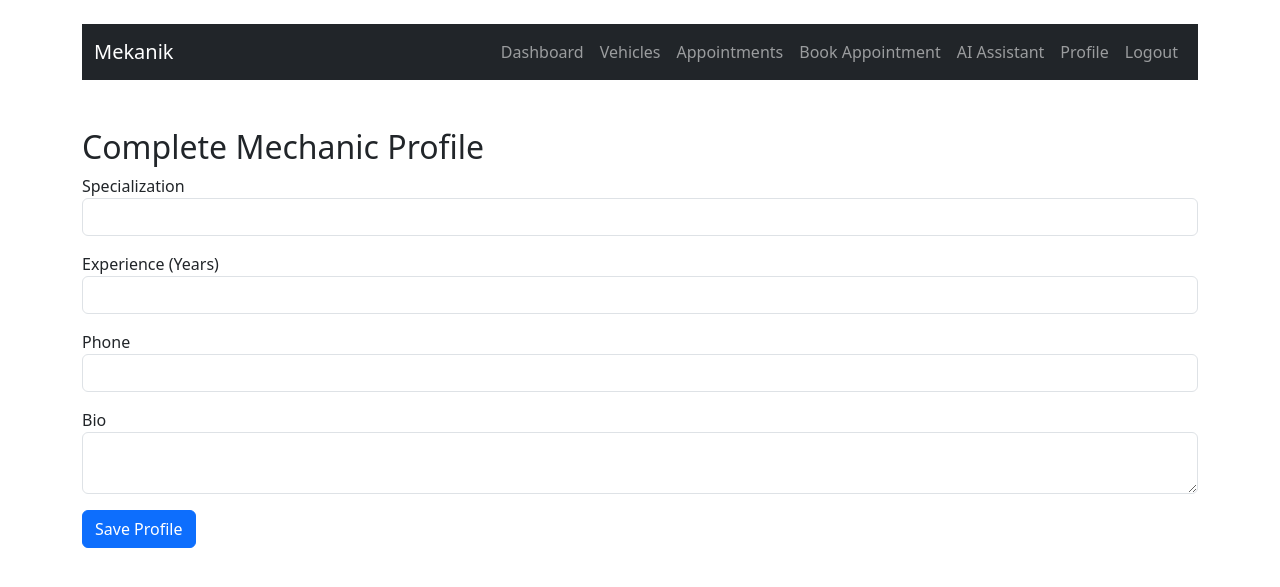
After one commit to anandupanickar27-hue/mekanik-ai-vehicle-service-platform, a Flask app: page /complete-mechanic-profile in a window 1280 px wide. The commit adds this page. Shown: the top 587 px of the page. Run offline with Flask 3, Linux system fonts and the light colour scheme; the visitor is signed in with stand-in values (Sample User, id 1).

Commit message:
Add mechanic profile system and role based login flow

```diff
--- a/app/routes.py
+++ b/app/routes.py
@@ -1,11 +1,10 @@
 from flask import render_template, request
 from app import app
 
-from app.models import User
+from app.models import User, Vehicle, Appointment, MechanicProfile
+from flask_login import current_user
 from app import db
 from flask import redirect, url_for
-from app.models import User, Vehicle
-from app.models import Appointment, Vehicle
 from app.ai_helper import categorize_issue
 from app.gemini_helper import ask_gemini
 from sqlalchemy import or_
@@ -13,6 +12,23 @@ from werkzeug.security import (
     generate_password_hash,
     check_password_hash
 )
+from flask_login import login_required
+from flask_login import logout_user
+
+from functools import wraps
+from flask_login import current_user
+
+def admin_required(f):
+
+    @wraps(f)
+    def decorated_function(*args, **kwargs):
+
+        if current_user.role != "admin":
+            return "Access Denied"
+
+        return f(*args, **kwargs)
+
+    return decorated_function
 
 @app.route("/test-form", methods=["GET", "POST"])
 def test_form():
@@ -27,11 +43,15 @@ def test_form():
 
 @app.route("/")
 def home():
-    return render_template(
-        "index.html",
-        platform_name="Mekanik",
-        owner="Anandu"
-    )
+
+    if current_user.is_authenticated:
+
+        if current_user.role == "mechanic":
+            return redirect(url_for("mechanic_dashboard"))
+
+        return redirect(url_for("dashboard"))
+
+    return render_template("index.html")
 
 
 from flask_login import login_user
@@ -55,9 +75,18 @@ def login():
 
             login_user(user)
 
-            return redirect(
-                url_for("dashboard")
-            )
+            if user.role == "mechanic":
+
+                if not user.mechanic_profile:
+                    return redirect(
+                    url_for("complete_mechanic_profile")
+                     )
+
+                return redirect(
+                url_for("mechanic_dashboard")
+                )
+
+            return redirect(url_for("dashboard"))
 
         return "Invalid email or password"
 
@@ -71,11 +100,13 @@ def register():
         name = request.form["name"]
         email = request.form["email"]
         password = request.form["password"]
+        role = request.form["role"]
 
         user = User(
             name=name,
             email=email,
-            password=generate_password_hash(password)
+            password=generate_password_hash(password),
+            role=role
         )
 
         db.session.add(user)
@@ -86,10 +117,13 @@ def register():
     return render_template("register.html")
 
 @app.route("/vehicle/<int:id>")
+@login_required
 def vehicle(id):
     return f"Vehicle ID: {id}"
 
 @app.route("/add-user", methods=["GET", "POST"])
+@login_required
+@admin_required
 def add_user():
 
     if request.method == "POST":
@@ -110,6 +144,8 @@ def add_user():
     return render_template("add_user.html")
 
 @app.route("/users")
+@login_required
+@admin_required
 def users():
 
     users = User.query.all()
@@ -120,6 +156,8 @@ def users():
     )
 
 @app.route("/delete-user/<int:id>")
+@login_required
+@admin_required
 def delete_user(id):
 
     user = User.query.get(id)
@@ -131,6 +169,8 @@ def delete_user(id):
     return redirect(url_for("users"))
 
 @app.route("/edit-user/<int:id>", methods=["GET", "POST"])
+@login_required
+@admin_required
 def edit_user(id):
 
     user = User.query.get(id)
@@ -150,10 +190,11 @@ def edit_user(id):
     )
 
 @app.route("/add-vehicle", methods=["GET", "POST"])
+@login_required
 def add_vehicle():
 
     if request.method == "POST":
-        user_id = request.form["user_id"]
+        user_id = current_user.id
         company = request.form["company"]
         model = request.form["model"]
         year = request.form["year"]
@@ -171,22 +212,23 @@ def add_vehicle():
         db.session.commit()
         return "Vehicle saved successfully!"
 
-    users = User.query.all()
-
     return render_template(
         "add_vehicle.html",
-        users=users
         )
 
 
 @app.route("/vehicles")
+@login_required
 def vehicles():
-    vehicles=Vehicle.query.all()
+    vehicles = Vehicle.query.filter_by(
+                user_id=current_user.id
+                ).all()
 
     return render_template("vehicles.html", vehicles=vehicles )
 
 
 @app.route("/book-appointment", methods=["GET", "POST"])
+@login_required
 def book_appointment():
 
     if request.method == "POST":
@@ -221,7 +263,9 @@ def book_appointment():
 
         return "Appointment booked successfully!"
 
-    vehicles = Vehicle.query.all()
+    vehicles = Vehicle.query.filter_by(
+                user_id=current_user.id
+                ).all()
 
     return render_template(
         "book_appointment.html",
@@ -229,6 +273,7 @@ def book_appointment():
     )
 
 @app.route("/appointments")
+@login_required
 def appointments():
 
     search = request.args.get("search", "")
@@ -244,7 +289,9 @@ def appointments():
     if status:
         query = query.filter_by(status=status)
 
-    appointments = query.all()
+    query = Appointment.query.join(Vehicle).filter(
+            Vehicle.user_id == current_user.id
+            )
 
     return render_template(
         "appointments.html",
@@ -254,9 +301,13 @@ def appointments():
     )
 
 @app.route("/appointment/<int:id>")
+@login_required
 def appointment_details(id):
 
     appointment = Appointment.query.get(id)
+
+    if appointment.vehicle.user_id != current_user.id:
+        return "Access Denied"
 
     return render_template(
         "appointment_details.html",
@@ -264,6 +315,8 @@ def appointment_details(id):
     )
 
 @app.route("/update-status/<int:id>", methods=["GET", "POST"])
+@login_required
+@admin_required
 def update_status(id):
 
     appointment = Appointment.query.get(id)
@@ -282,58 +335,36 @@ def update_status(id):
     )
 
 @app.route("/dashboard")
+@login_required
 def dashboard():
 
-    total_users = User.query.count()
-
-    total_vehicles = Vehicle.query.count()
-
-    total_appointments = Appointment.query.count()
-
-    pending_appointments = Appointment.query.filter_by(
-        status="Pending"
+    my_vehicles = Vehicle.query.filter_by(
+        user_id=current_user.id
     ).count()
 
-    completed_appointments = Appointment.query.filter_by(
-        status="Completed"
+    my_appointments = Appointment.query.join(Vehicle).filter(
+        Vehicle.user_id == current_user.id
     ).count()
 
-    brake_count = Appointment.query.filter_by(
-    category="Brake"
+    pending_appointments = Appointment.query.join(Vehicle).filter(
+        Vehicle.user_id == current_user.id,
+        Appointment.status == "Pending"
     ).count()
 
-    battery_count = Appointment.query.filter_by(
-    category="Battery"
-    ).count()
-
-    engine_count = Appointment.query.filter_by(
-    category="Engine"
-    ).count()
-
-    tire_count = Appointment.query.filter_by(
-    category="Tire"
-    ).count()
-
-    general_count = Appointment.query.filter_by(
-    category="General"
+    completed_appointments = Appointment.query.join(Vehicle).filter(
+        Vehicle.user_id == current_user.id,
+        Appointment.status == "Completed"
     ).count()
 
     return render_template(
-    "dashboard.html",
-    total_users=total_users,
-    total_vehicles=total_vehicles,
-    total_appointments=total_appointments,
-    pending_appointments=pending_appointments,
-    completed_appointments=completed_appointments,
-
-    brake_count=brake_count,
-    battery_count=battery_count,
-    engine_count=engine_count,
-    tire_count=tire_count,
-    general_count=general_count
-)
-
+        "dashboard.html",
+        my_vehicles=my_vehicles,
+        my_appointments=my_appointments,
+        pending_appointments=pending_appointments,
+        completed_appointments=completed_appointments
+    )
 @app.route("/ai-assistant", methods=["GET", "POST"])
+@login_required
 def ai_assistant():
 
     response = None
@@ -362,3 +393,56 @@ def ai_assistant():
         "ai_assistant.html",
         response=response
     )
+
+@app.route("/logout")
+@login_required
+def logout():
+
+    logout_user()
+
+    return redirect(url_for("login"))
+
+@app.route("/profile")
+@login_required
+def profile():
+
+    return render_template(
+        "profile.html",
+        user=current_user
+    )
+
+@app.route("/mechanic-dashboard")
+@login_required
+def mechanic_dashboard():
+
+    return render_template(
+        "mechanic_dashboard.html"
+    )
+
+@app.route("/complete-mechanic-profile", methods=["GET", "POST"])
+@login_required
+def complete_mechanic_profile():
+
+    if request.method == "POST":
+
+        specialization = request.form["specialization"]
+        experience = request.form["experience"]
+        phone = request.form["phone"]
+        bio = request.form["bio"]
+
+        profile = MechanicProfile(
+            user_id=current_user.id,
+            specialization=specialization,
+            experience=experience,
+            phone=phone,
+            bio=bio
+        )
+
+        db.session.add(profile)
+        db.session.commit()
+
+        return redirect(url_for("mechanic_dashboard"))
+
+    return render_template(
+        "complete_mechanic_profile.html"
+    )
--- a/app/templates/base.html
+++ b/app/templates/base.html
@@ -6,24 +6,66 @@
     <link href="https://cdn.jsdelivr.net/npm/bootstrap@5.3.7/dist/css/bootstrap.min.css" rel="stylesheet">
 </head>
 <body>
+    {% if current_user.role == "admin" %}
 
-    <nav class="navbar navbar-dark bg-dark">
+<a class="nav-link" href="/users">Users</a>
+
+{% endif %}
+
+
+    <div class="container mt-4">
+
+       {% if request.endpoint not in ["home", "login", "register"] %}
+
+<nav class="navbar navbar-expand-lg navbar-dark bg-dark">
+
     <div class="container">
-        <a class="navbar-brand" href="/">Mekanik</a>
 
-        <div>
-            <a class="btn btn-outline-light btn-sm" href="/login">
-                Login
+        <a class="navbar-brand" href="/dashboard">
+            Mekanik
+        </a>
+
+        <div class="navbar-nav">
+
+            <a class="nav-link" href="/dashboard">
+                Dashboard
             </a>
 
-            <a class="btn btn-light btn-sm" href="/register">
-                Register
+            <a class="nav-link" href="/vehicles">
+                Vehicles
             </a>
+
+            <a class="nav-link" href="/appointments">
+                Appointments
+            </a>
+
+            <a class="nav-link" href="/book-appointment">
+                Book Appointment
+            </a>
+
+            <a class="nav-link" href="/ ai-assistant">
+                AI Assistant
+            </a>
+
+            <a class="nav-link" href="/profile">
+                Profile
+            </a>
+
+             <a class="nav-link" href="/logout">
+                Logout
+            </a>
+
         </div>
+
     </div>
+
 </nav>
 
-    <div class="container mt-4">
+<br>
+
+{% endif %}
+
+<br>
 
         {% block content %}
         {% endblock %}
--- /dev/null
+++ b/app/templates/complete_mechanic_profile.html
@@ -0,0 +1,42 @@
+{% extends "base.html" %}
+
+{% block content %}
+
+<h2>Complete Mechanic Profile</h2>
+
+<form method="POST">
+
+    <div class="mb-3">
+        <label>Specialization</label>
+        <input type="text"
+               name="specialization"
+               class="form-control">
+    </div>
+
+    <div class="mb-3">
+        <label>Experience (Years)</label>
+        <input type="number"
+               name="experience"
+               class="form-control">
+    </div>
+
+    <div class="mb-3">
+        <label>Phone</label>
+        <input type="text"
+               name="phone"
+               class="form-control">
+    </div>
+
+    <div class="mb-3">
+        <label>Bio</label>
+        <textarea name="bio"
+                  class="form-control"></textarea>
+    </div>
+
+    <button class="btn btn-primary">
+        Save Profile
+    </button>
+
+</form>
+
+{% endblock %}
--- /dev/null
+++ b/app/templates/mechanic_dashboard.html
@@ -0,0 +1 @@
+<h1>Mechanic Dashboard</h1>
```
Also changed, not shown: app/models.py (+64 -0 lines), app/templates/add_vehicle.html (+0 -16 lines), app/templates/dashboard.html (+7 -47 lines), app/templates/index.html (+14 -10 lines), app/templates/login.html (+35 -4 lines), app/templates/profile.html (added, +11 -0 lines), app/templates/register.html (+56 -4 lines).
